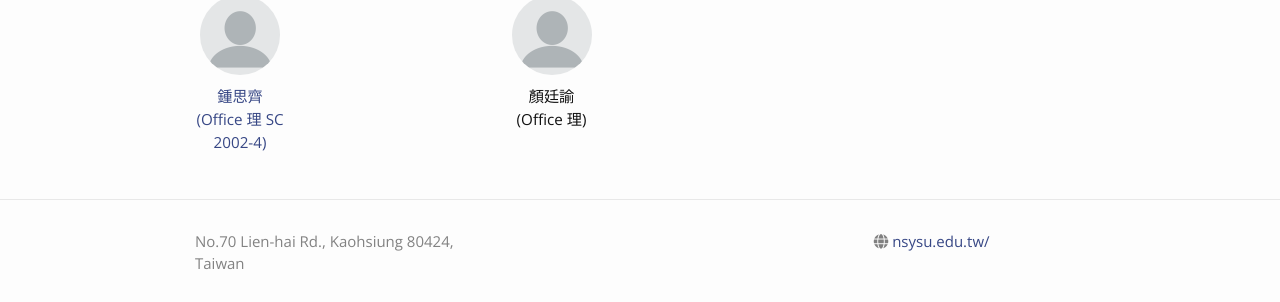
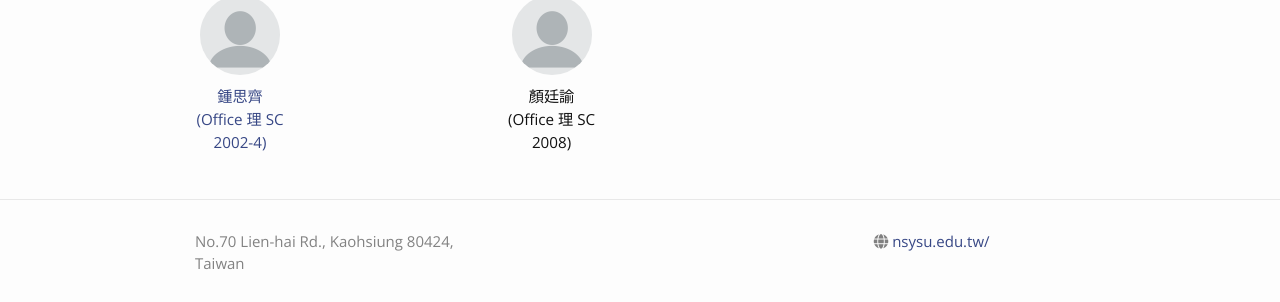
Before and after one commit to phonchi/nsysu-math524, a Jekyll site: the page built from index.md, in a window 1280 px wide. Shown: the part 737-1039 px from the top of the page. Built offline with Jekyll 4.4.1, drawn with Linux system fonts in a browser that asks for light colours; nearby versions of some CDN libraries.

Commit message:
Update teaching assistant name with additional details

```diff
--- a/_data/people.yml
+++ b/_data/people.yml
@@ -4,6 +4,6 @@ instructors:
     webpage: https://math.nsysu.edu.tw/p/406-1183-263491,r2843.php?Lang=zh-tw
 
 teaching_assistants:
-  - name: 顏廷諭 (Office 理)
+  - name: 顏廷諭 (Office 理 SC 2008)
     profile_pic: /_images/pp/avatar.png
     webpage:
```
